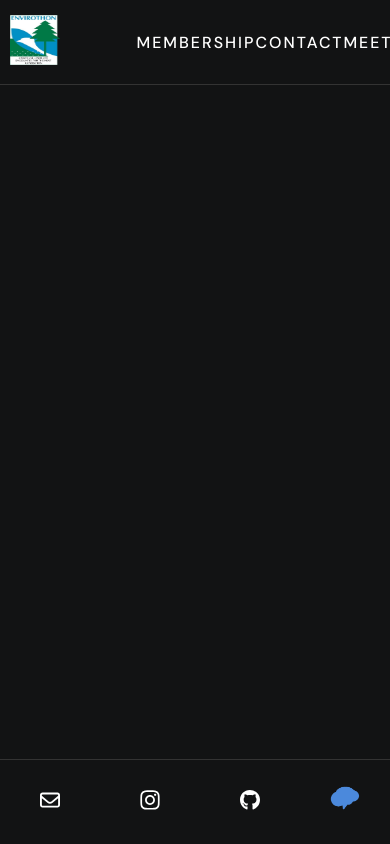
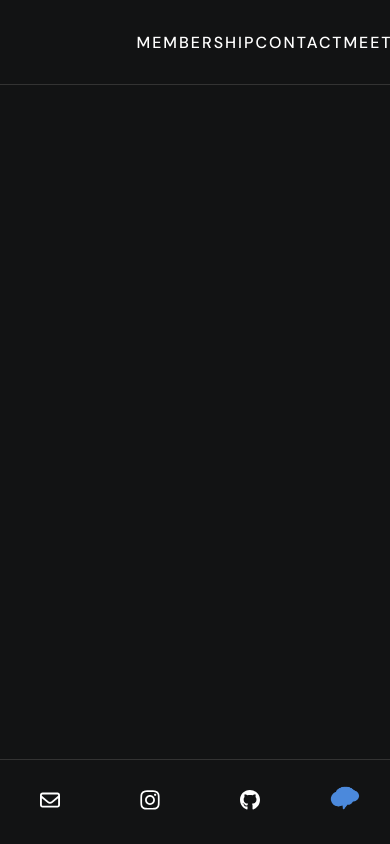
Before and after one commit to NebulousCalm/mp-envirothon, a Next.js app in the folder app/: page /contact in a window 390 px wide. Shown: the top 844 px of the page. Built offline with nearby package versions, Linux system fonts and the light colour scheme; a web font is replaced by a local one.

Commit message:
please work im sorry

```diff
--- a/app/app/footer.js
+++ b/app/app/footer.js
@@ -9,7 +9,7 @@ import { faInstagram, faGithub } from '@fortawesome/free-brands-svg-icons'
 export default function Footer(){
   return(
     <div className='footer-container'>
-      <Link href="#"><FontAwesomeIcon icon={faEnvelope} className="footer-icons"/></Link>
+      <Link href="mailto:zjrichman@outlook.com"><FontAwesomeIcon icon={faEnvelope} className="footer-icons"/></Link>
       <Link href="https://www.instagram.com/mp.envirothon/"><FontAwesomeIcon icon={faInstagram} className="footer-icons"/></Link>
       <Link href="https://www.github.com/NebulousCalm/mp-envirothon"><FontAwesomeIcon icon={faGithub} className="footer-icons"/></Link>
       <Link href="https://www.remind.com/join/@mpenvithon"><Image src="/remind-logo.png" width={30} height={30} /></Link>
--- a/app/app/globals.css
+++ b/app/app/globals.css
@@ -222,3 +222,23 @@ tr:nth-child(even){
     }
   }
 }
+
+@media screen and (max-width: 500px){
+  .img-topnav-container img{
+    display: none;
+  }
+
+  .landing-header{
+    display: block;
+  }
+
+  .text-container{
+    margin-left: 10vw !important;
+    width: 90vw !important;
+  }
+
+  table{
+    width: 100vw;
+    margin-left: 0;
+  }
+}
```
